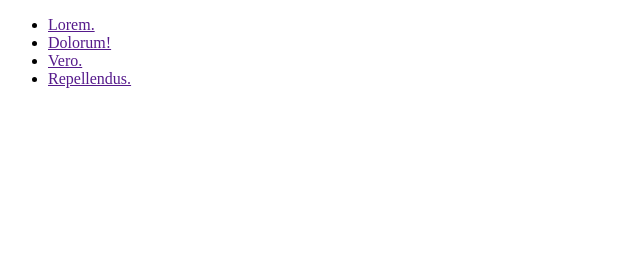
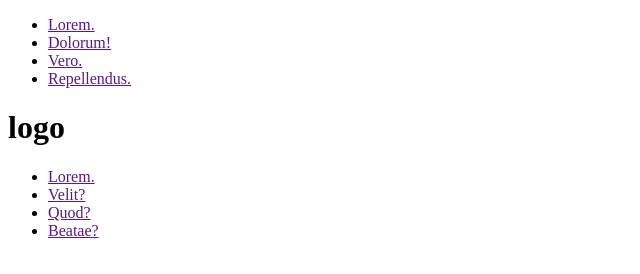
Before and after one commit to Zagoman/git-in-a-group, a plain HTML site: page index.html in a window 1280 px wide. Shown: the whole page, without its empty margins (0-640 px from the left). Drawn offline with Linux system fonts and the light colour scheme.

Commit message:
links in footer

```diff
--- a/index.html
+++ b/index.html
@@ -18,6 +18,16 @@
       </nav>
     </header>
     <main></main>
-    <footer></footer>
+    <footer>
+      <h1>logo</h1>
+      <nav>
+        <ul>
+          <li><a href="">Lorem.</a></li>
+          <li><a href="">Velit?</a></li>
+          <li><a href="">Quod?</a></li>
+          <li><a href="">Beatae?</a></li>
+        </ul>
+      </nav>
+    </footer>
   </body>
 </html>
```
